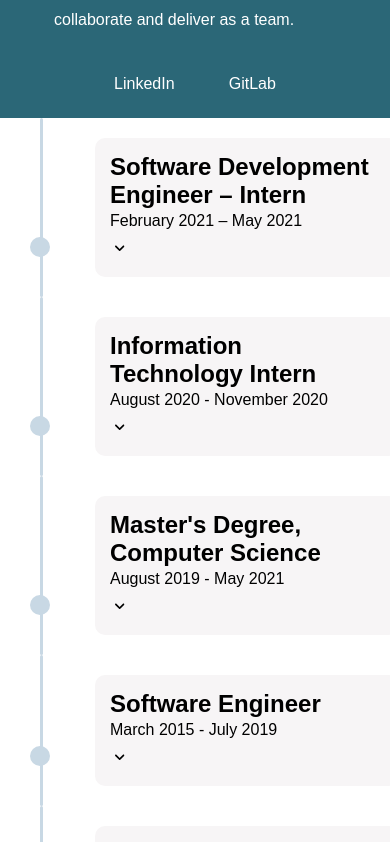
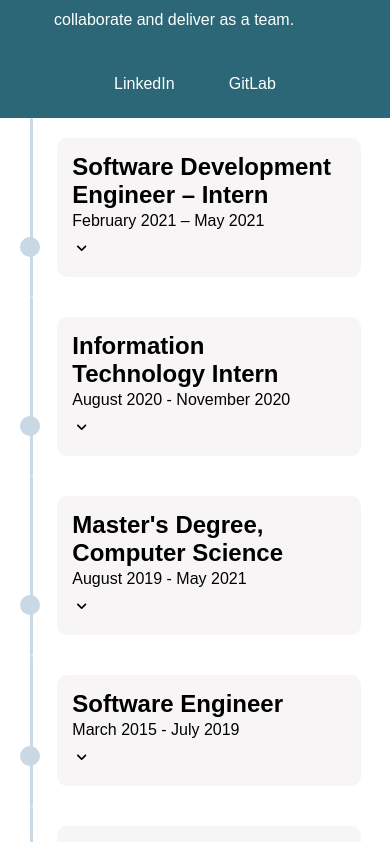
Before and after one commit to shreyassf92/ResumeTimelineTemplate, a React app: page / in a window 390 px wide. Shown: the part 1702-2544 px from the top of the page. Built offline with nearby package versions, Linux system fonts and the light colour scheme.

Commit message:
fixed right margin for mobile devices

```diff
--- a/src/components/Timeline.css
+++ b/src/components/Timeline.css
@@ -37,7 +37,17 @@ li:nth-child(even) div{
         margin: 0 0 0 40px;
     }
 
-    li:nth-child(even) div{
-        left: 55px;
+    li:nth-child(n) div{
+        left: 7vw;
     }
 }
+
+@media screen and (max-width: 455px){
+    .items{
+        margin: 0 0 0 30px;
+    }
+
+    li:nth-child(n) div{
+        left: 7vw;
+    }
+}
```
